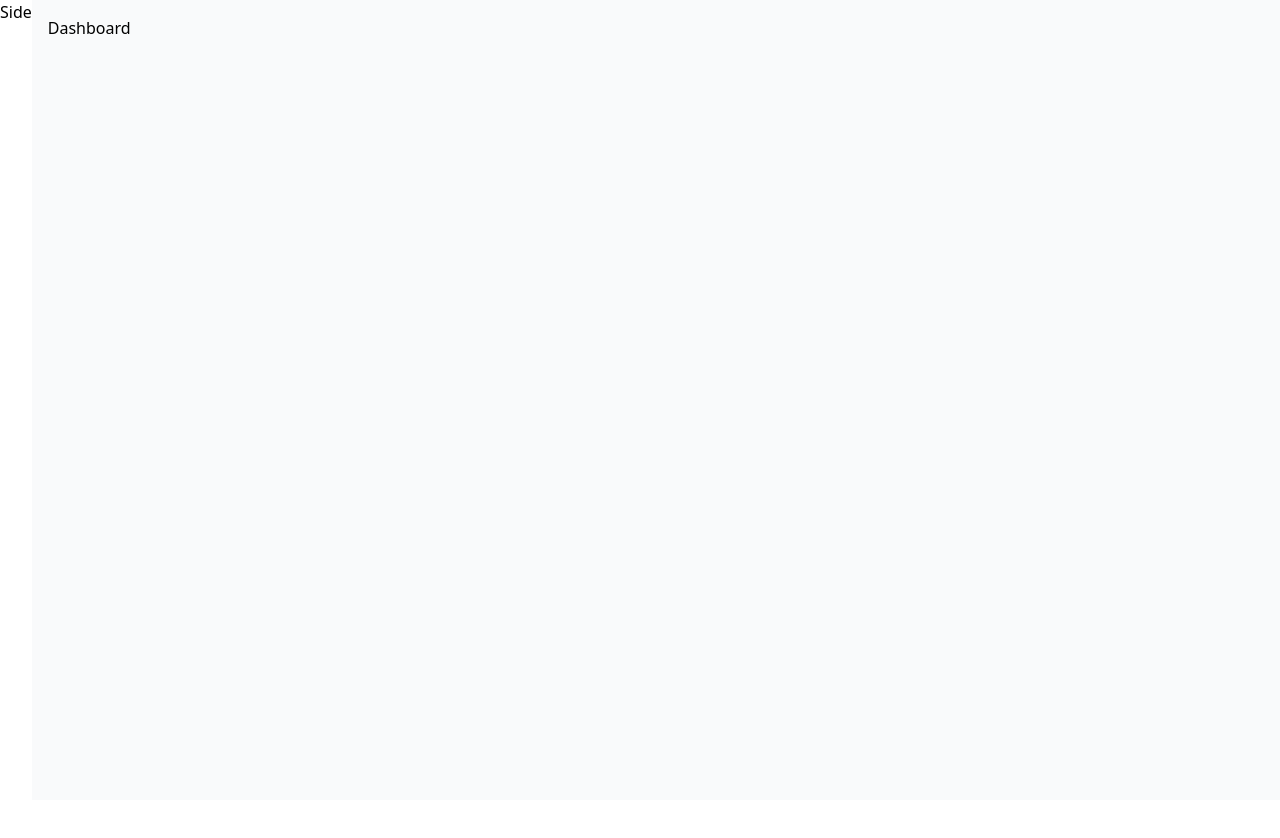
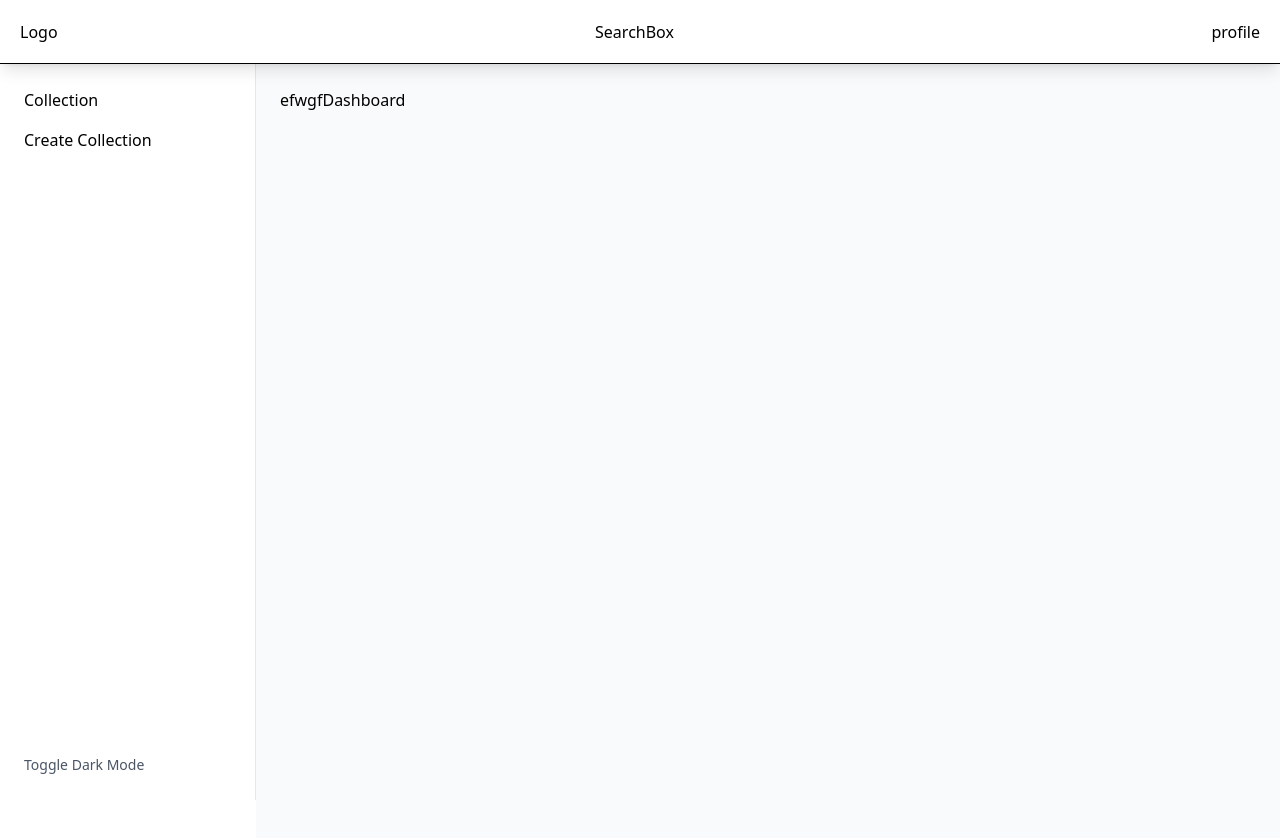
Before and after one commit to uplearni/YourVault, a React (Vite) app in the folder client/: page / in a window 1280 px wide. Shown: the top 838 px of the page. Before the commit the page ends 800 px from the top, so only its background shows below. Built offline with nearby package versions, Linux system fonts and the light colour scheme.

Commit message:
added ui component for navbar and sidebar

```diff
--- a/client/src/components/layout/AppLayout.jsx
+++ b/client/src/components/layout/AppLayout.jsx
@@ -7,10 +7,10 @@ export default function AppLayout({ children }) {
     <div className="min-h-screen flex flex-col">
       <Navbar/>
 
-      <div className="flex flex-1">
+      <div className="flex flex-1 pt-16">
+        <div className="w-1/5" />
       <Side/>
-
-        <main className="flex-1 p-4 bg-gray-50">
+        <main className="flex-1 p-6 bg-gray-50 dark:bg-gray-800 min-h-[calc(100vh-64px)]">
           {children}
         </main>
       </div>
--- a/client/src/components/shared/Navbar.jsx
+++ b/client/src/components/shared/Navbar.jsx
@@ -1,9 +1,14 @@
 import React from 'react'
+import { SearchBox } from './SearchBox'
 
 export const Navbar = () => {
   return (
-    <div class='flex flex-row '>
-
+    <div className="fixed top-0 left-0 right-0 bg-white w-full z-50 shadow-lg h-16 p-5 border-b">
+      <div className="flex justify-between w-full">
+      <div>Logo</div>
+      <div><SearchBox/></div>
+      <div>profile</div>
+      </div>
     </div>
   )
 }
--- /dev/null
+++ b/client/src/components/shared/SearchBox.jsx
@@ -0,0 +1,7 @@
+import React from 'react'
+
+export const SearchBox = () => {
+  return (
+    <div>SearchBox</div>
+  )
+}
--- a/client/src/components/shared/Side.jsx
+++ b/client/src/components/shared/Side.jsx
@@ -1,7 +1,34 @@
-import React from 'react'
+import React, { useState , useEffect } from 'react'
 
 export const Side = () => {
+  const [darkMode,setDarkMode]=useState(()=>{ //take the theme user has set in their browser by default
+    return localStorage.getItem('theme')==='dark';
+  });
+
+  useEffect(()=>{
+    if(darkMode){//if dark mode then add dark class in every document
+      document.documentElement.classList.add('dark');
+      localStorage.setItem('theme','dark');
+    }else{
+      document.documentElement.classList.remove('dark');
+      localStorage.setItem('theme','light');
+    }
+  },[darkMode])
+
   return (
-    <div>Side</div>
+    <div className='fixed top-16 left-0 p-6  h-[calc(100vh-64px)] w-1/5 border-r border-gray-200 dark:border-gray-700 bg-white overflow-y-auto'>
+    <div className="  flex flex-col justify-between h-full">
+    <div className="space-y-4">
+      <div>Collection</div>
+      <div >Create Collection</div>
+    </div>
+    <div className='pt-6'><button
+            onClick={() => setDarkMode(!darkMode)}
+            className="text-sm text-gray-600 dark:text-gray-300 hover:underline"
+          >
+            Toggle {darkMode ? 'Light' : 'Dark'} Mode
+          </button></div>
+    </div>
+    </div>
   )
 }
--- a/client/src/pages/Auth.jsx
+++ b/client/src/pages/Auth.jsx
@@ -1,7 +1,35 @@
-import React from 'react'
+import { useState } from 'react'
+import {LogIn} from"../components/specific/LogIn"
+import {SignUp} from"../components/specific/SignUp"
+
 
 export const Auth = () => {
+    let [isLogin,setisLogin]=useState(false);
   return (
-    <div>Auth</div>
+    <div class="flex justify-center items-center min-h-screen">
+     <div class="w-100 h-100  rounded-xl shadow-xl/30 pt-10 p-5 flex flex-col items-center justify-between">
+        <div className="basis-1/4 w-full">
+        <div class="flex  bg-gray-200 rounded-full p-1 relative">
+            <div className={`absolute top-0 left-0 h-full w-1/2 bg-blue-500 rounded-full transition-transform duration-300 ${
+                !isLogin ? "translate-x-full" : "" }`}/>
+            <button onClick={()=> setisLogin(!isLogin)} className={`flex-1 z-10 py-2 rounded-full text-center font-medium ${
+                 isLogin ? "text-white" : "text-gray-700"}`}>
+            LognIn
+            </button>
+            <button onClick={() => setisLogin(false)} className={`flex-1 z-10 py-2 rounded-full text-center font-medium ${
+                 !isLogin ? "text-white" : "text-gray-700"}`}>
+            SignUp
+            </button>
+        </div>
+        </div>
+        <div className="basis-3/4  w-full">
+        {isLogin ?
+        <LogIn/>
+        :
+        <SignUp/>
+        }
+        </div>
+      </div>
+      </div>
   )
 }
--- a/client/src/pages/Dashboard.jsx
+++ b/client/src/pages/Dashboard.jsx
@@ -2,6 +2,6 @@ import React from 'react'
 
 export const Dashboard = () => {
   return (
-    <div>Dashboard</div>
+    <div className='h-900'>efwgfDashboard</div>
   )
 }
--- /dev/null
+++ b/client/tailwind.config.js
@@ -0,0 +1,9 @@
+// tailwind.config.js
+module.exports = {
+  darkMode: 'class', //this tells tailwind to look for a dark class
+  content: ['./src/**/*.{js,jsx,ts,tsx}'],
+  theme: {
+    extend: {},
+  },
+  plugins: [],
+};
```
Also changed, not shown: client/src/App.jsx (+8 -6 lines).
